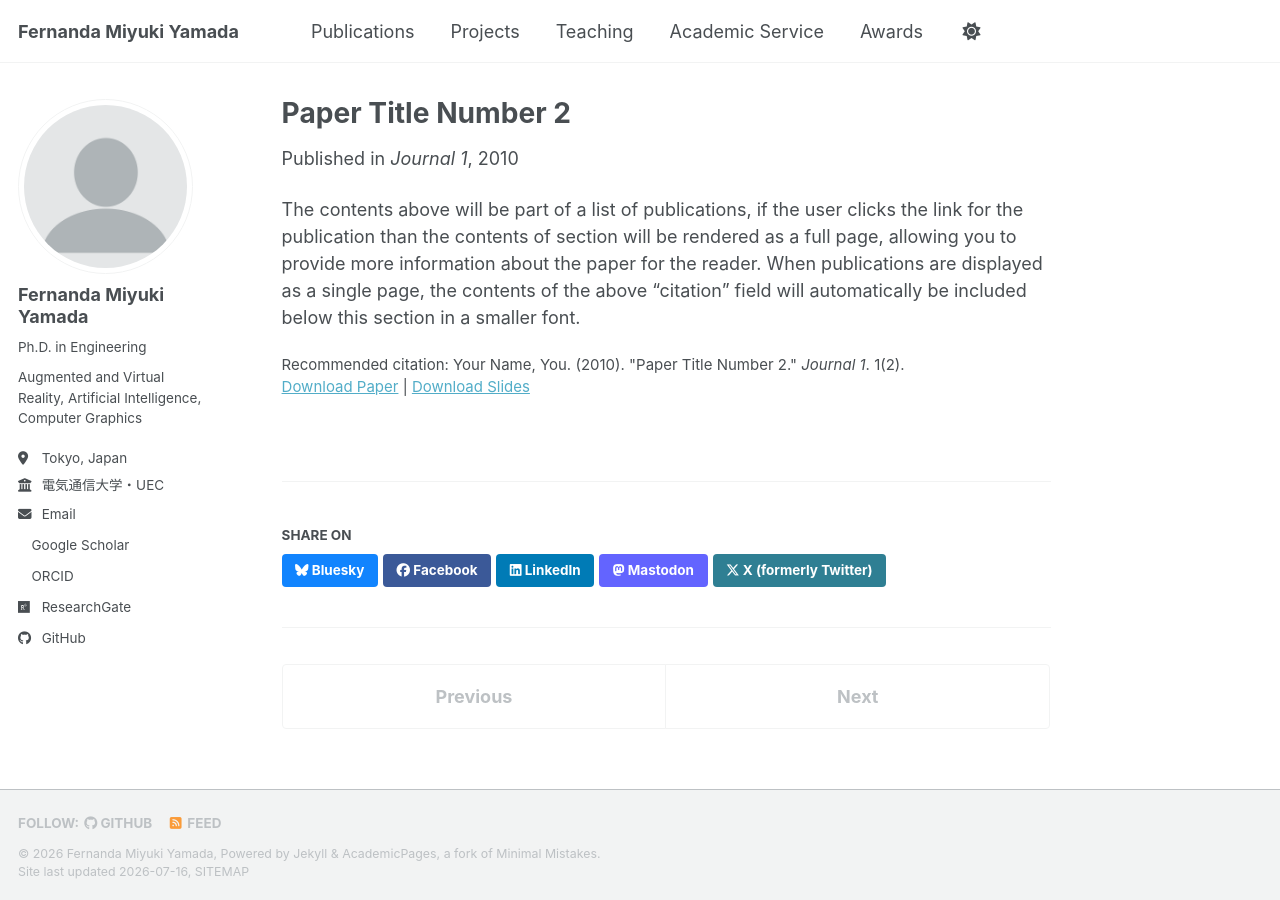
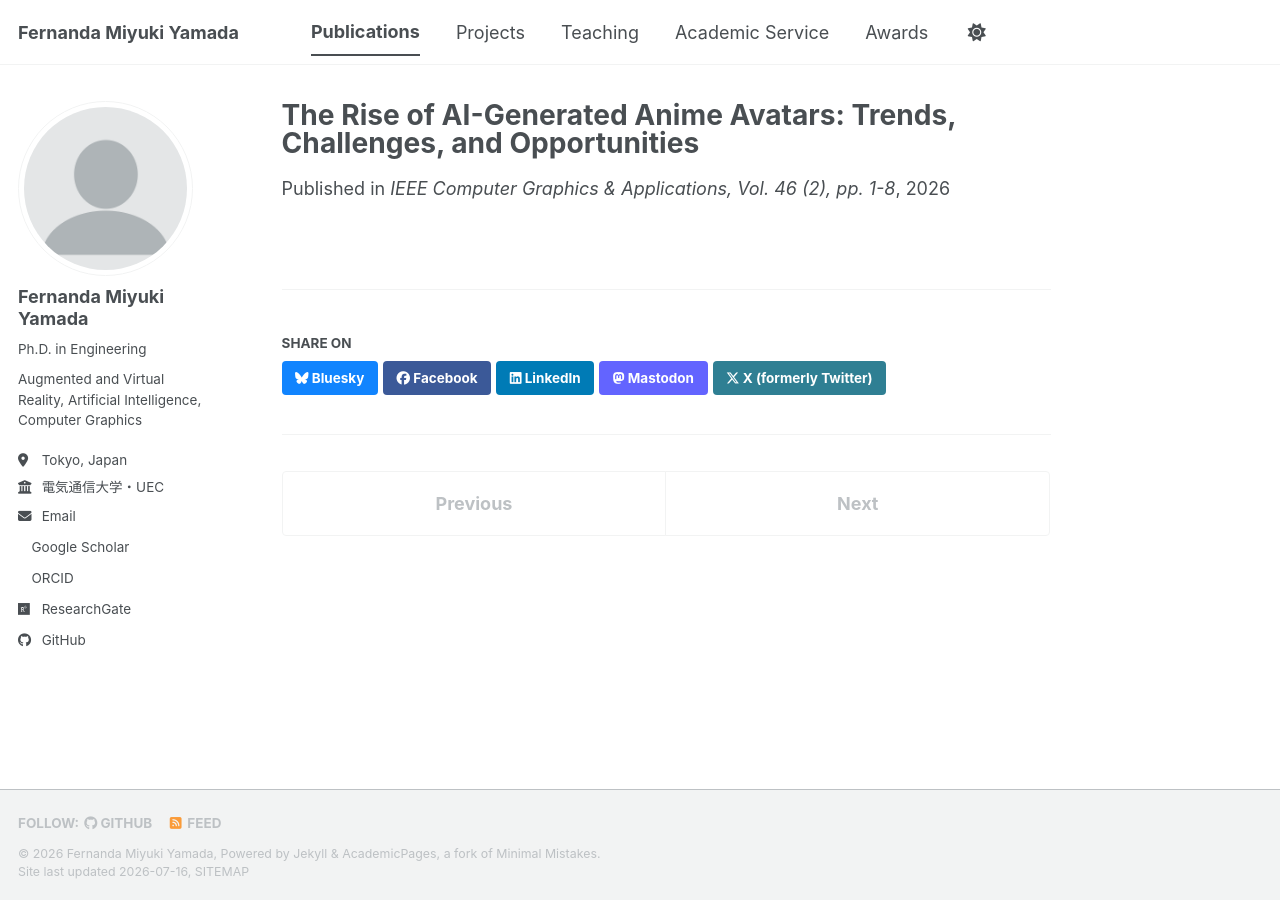
Before and after one commit to fernandamyamada1/fernandamyamada1.github.io, a Jekyll site: the page built from _publications/2010-10-01-paper-title-number-2.md, in a window 1280 px wide. Built offline with Jekyll 4.4.1, drawn with Linux system fonts in a browser that asks for light colours; a style sheet for code colours, icons or effects is not loaded.

Commit message:
Add publication

```diff
--- a/_publications/2010-10-01-paper-title-number-2.md
+++ b/_publications/2010-10-01-paper-title-number-2.md
@@ -1,14 +1,8 @@
 ---
-title: "Paper Title Number 2"
+title: "The Rise of AI-Generated Anime Avatars: Trends, Challenges, and Opportunities"
 collection: publications
 category: manuscripts
-permalink: /publication/2010-10-01-paper-title-number-2
-excerpt: 'This paper is about the number 2. The number 3 is left for future work.'
-date: 2010-10-01
-venue: 'Journal 1'
-slidesurl: 'https://academicpages.github.io/files/slides2.pdf'
-paperurl: 'https://academicpages.github.io/files/paper2.pdf'
-citation: 'Your Name, You. (2010). &quot;Paper Title Number 2.&quot; <i>Journal 1</i>. 1(2).'
+date: 2026-01-02
+venue: 'IEEE Computer Graphics & Applications, Vol. 46 (2), pp. 1-8'
+doi: '10.1109/MCG.2025.3627323'
 ---
-
-The contents above will be part of a list of publications, if the user clicks the link for the publication than the contents of section will be rendered as a full page, allowing you to provide more information about the paper for the reader. When publications are displayed as a single page, the contents of the above "citation" field will automatically be included below this section in a smaller font.
```
